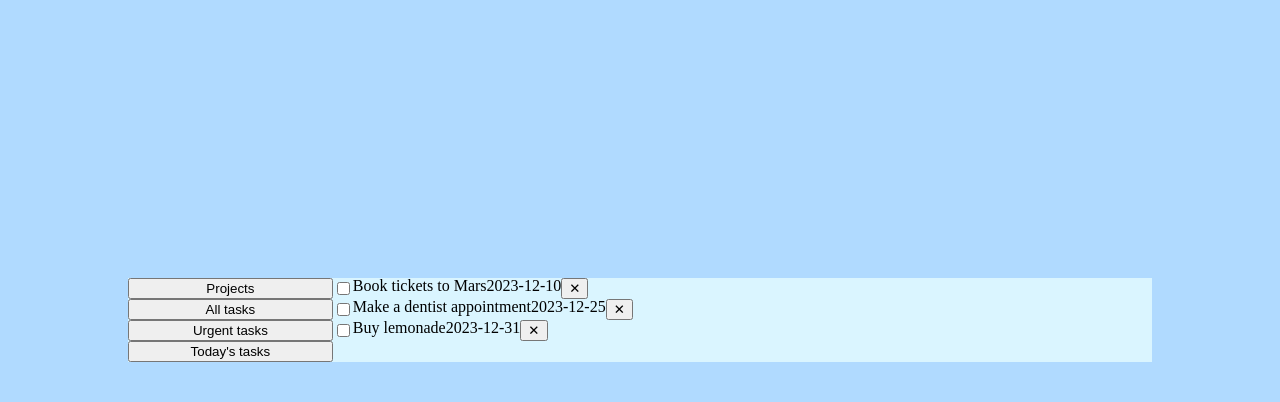
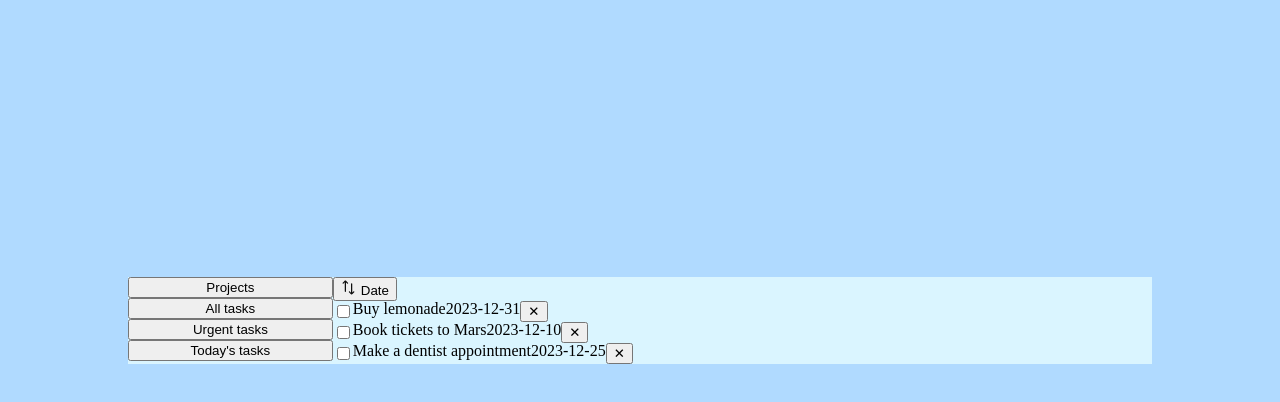
Before and after one commit to garamgim/to-do-list, a website built with webpack: page src/index.html in a window 1280 px wide. Both pictures are taken after a click on the button "All tasks". Shown: the part 80-482 px from the top of the page. Built offline with nearby package versions, Linux system fonts and the light colour scheme.

Commit message:
Add sort by date button in all task menu

```diff
--- a/src/mainboard-menus/menu-all-todo-loader.js
+++ b/src/mainboard-menus/menu-all-todo-loader.js
@@ -1,15 +1,46 @@
-import { projectManager } from "../data";
-import childTodoLoader from "./functions/child-todo-loader";
+import { projectManager } from '../data';
+import childTodoLoader from './functions/child-todo-loader';
 import { compareAsc, parseISO } from 'date-fns'
-// Date로 sort하는 기능 넣기
+import SortIcon from '../img/sort.svg';
 
 export default function menuAllTodoLoader() {
     const div = document.createElement("div");
     div.id = "mainboard-all-div"
 
-    const arr = projectManager.getAllTodo();
-    arr.sort((a, b) => compareAsc(parseISO(a.date), parseISO(b.date)));
+    const sortDiv = document.createElement("div");
+    const todoDiv = document.createElement("div");
 
+    sortDiv.id = "sort-div";
+    todoDiv.id = "all-todo-div"
+
+    const todoArr = projectManager.getAllTodo();
+    todoMaker(todoArr, todoDiv);
+
+    let sortToggle = false;
+    const sortBtn = document.createElement("button");
+    sortBtn.innerHTML = `<img src=${SortIcon} id="sort-icon"></img>` + "Date"
+    sortBtn.addEventListener("click", (e) => {
+        e.preventDefault();
+        todoDiv.innerHTML = "";
+        if (!sortToggle) {
+            sortToggle = true;
+            todoArr.sort((a, b) => compareAsc(parseISO(a.date), parseISO(b.date)));
+            todoMaker(todoArr, todoDiv);
+        } else {
+            sortToggle = false;
+            todoArr.sort((a, b) => compareAsc(parseISO(b.date), parseISO(a.date)));
+            todoMaker(todoArr, todoDiv);
+        }
+    })
+    sortDiv.appendChild(sortBtn);
+
+    div.appendChild(sortDiv);
+    div.appendChild(todoDiv);
+
+    return div
+}
+
+function todoMaker(arr, div) {
     if (arr.length === 0) {
         const p = document.createElement("p");
         p.id = "no-task"
@@ -24,6 +55,4 @@ export default function menuAllTodoLoader() {
             div.appendChild(childDiv);
         }
     }
-
-    return div
 }
--- a/src/style.css
+++ b/src/style.css
@@ -87,3 +87,9 @@ main {
 .child-todo {
     display: flex;
 }
+
+#sort-icon {
+    width: 15px;
+    height: 15px;
+    padding-right: 5px;
+}
```
Also changed, not shown: dist/1b61c1df632dea0bf89b.svg (added), dist/main.js, src/img/lemon.svg (added), src/img/sort.svg (added).
